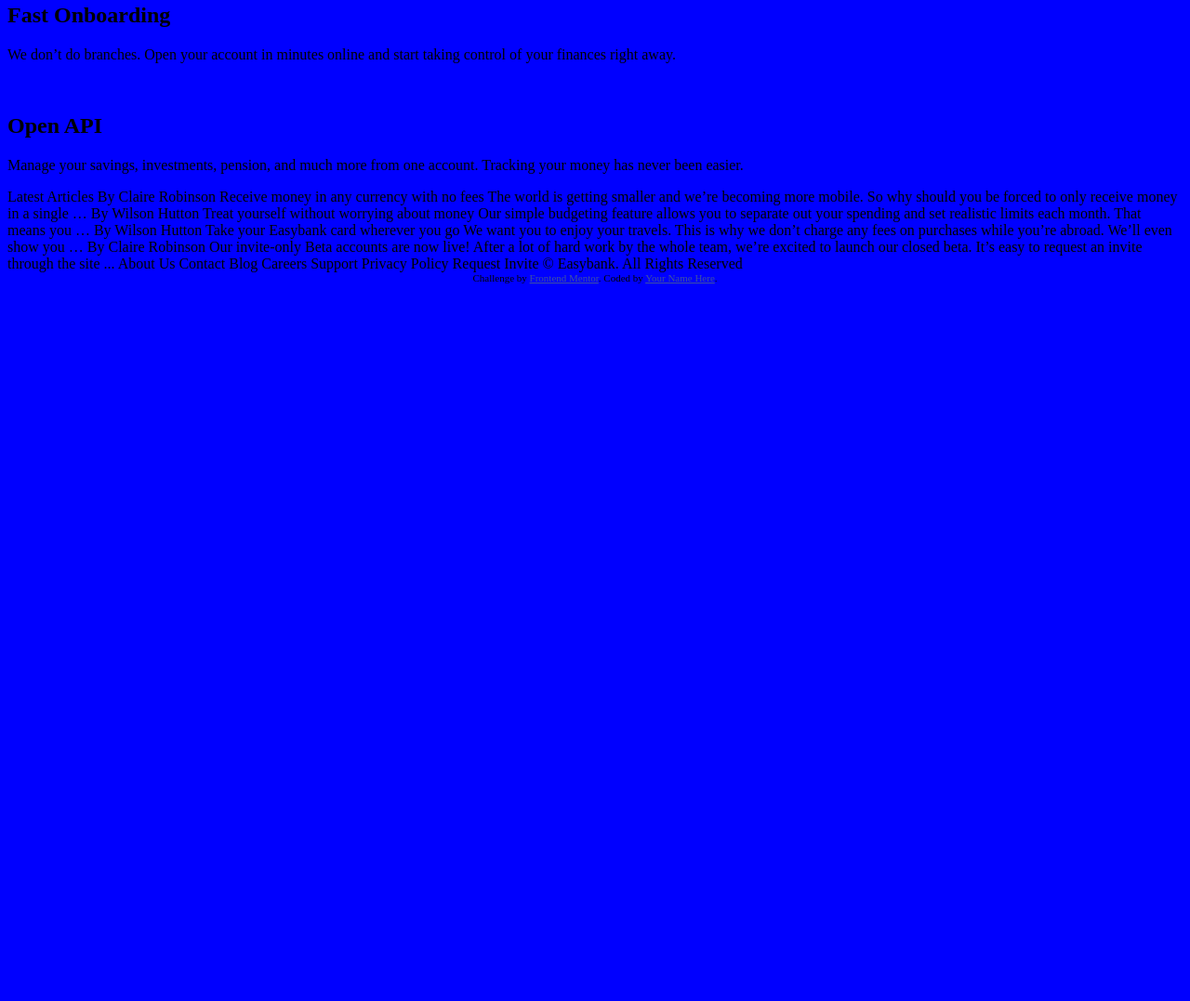
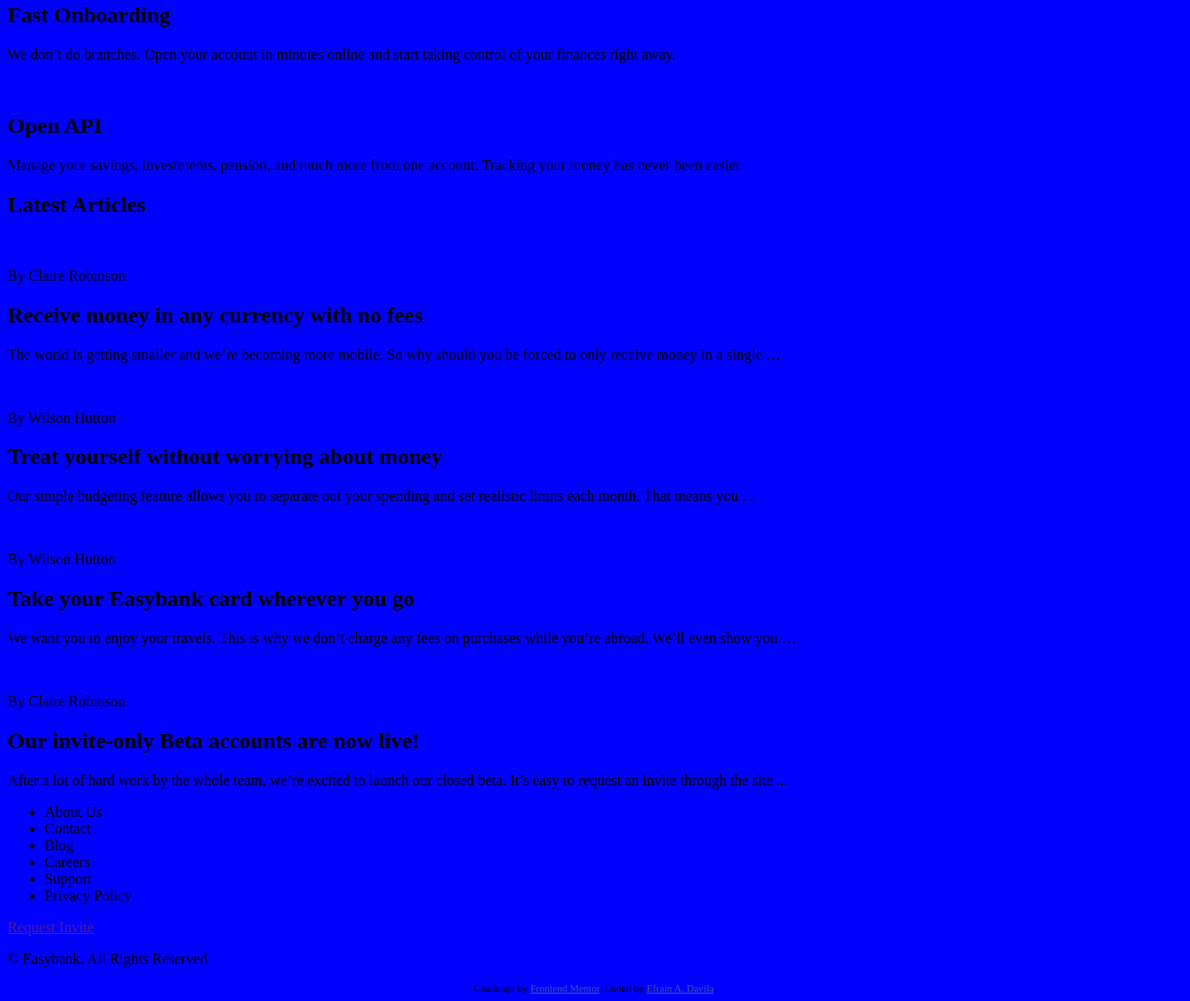
Before and after one commit to EfrainAD/Easybank-landing-page-coding-challenge, a plain HTML site: page index.html in a window 1280 px wide. Shown: the part 660-1737 px from the top of the page at 93% size. Before the commit the page ends 973 px from the top, so only its background shows below. Drawn offline with Linux system fonts and the light colour scheme.

Commit message:
the structer of Latest Articles section added, and footer

```diff
--- a/index.html
+++ b/index.html
@@ -93,26 +93,67 @@
                </p>
             </div>
          </section>
+         <section>
+            <h1>Latest Articles</h1>
+            <div>
+               <img src="" alt="" />
+               <p>By Claire Robinson</p>
+               <h2>Receive money in any currency with no fees</h2>
+               <p>
+                  The world is getting smaller and we’re becoming more mobile.
+                  So why should you be forced to only receive money in a single
+                  …
+               </p>
+            </div>
+            <div>
+               <img src="" alt="" />
+               <p>By Wilson Hutton</p>
+               <h2>Treat yourself without worrying about money</h2>
+               <p>
+                  Our simple budgeting feature allows you to separate out your
+                  spending and set realistic limits each month. That means you …
+               </p>
+            </div>
+            <div>
+               <img src="" alt="" />
+               <p>By Wilson Hutton</p>
+               <h2>Take your Easybank card wherever you go</h2>
+               <p>
+                  We want you to enjoy your travels. This is why we don’t charge
+                  any fees on purchases while you’re abroad. We’ll even show you
+                  …
+               </p>
+            </div>
+            <div>
+               <img src="" alt="" />
+               <p>By Claire Robinson</p>
+               <h2>Our invite-only Beta accounts are now live!</h2>
+               <p>
+                  After a lot of hard work by the whole team, we’re excited to
+                  launch our closed beta. It’s easy to request an invite through
+                  the site ...
+               </p>
+            </div>
+         </section>
       </main>
-
-      Latest Articles By Claire Robinson Receive money in any currency with no
-      fees The world is getting smaller and we’re becoming more mobile. So why
-      should you be forced to only receive money in a single … By Wilson Hutton
-      Treat yourself without worrying about money Our simple budgeting feature
-      allows you to separate out your spending and set realistic limits each
-      month. That means you … By Wilson Hutton Take your Easybank card wherever
-      you go We want you to enjoy your travels. This is why we don’t charge any
-      fees on purchases while you’re abroad. We’ll even show you … By Claire
-      Robinson Our invite-only Beta accounts are now live! After a lot of hard
-      work by the whole team, we’re excited to launch our closed beta. It’s easy
-      to request an invite through the site ... About Us Contact Blog Careers
-      Support Privacy Policy Request Invite © Easybank. All Rights Reserved
+      <footer>
+         <ul>
+            <li>About Us</li>
+            <li>Contact</li>
+            <li>Blog</li>
+            <li>Careers</li>
+            <li>Support</li>
+            <li>Privacy Policy</li>
+         </ul>
+         <a href="" class="btn">Request Invite</a>
+         <p>© Easybank. All Rights Reserved</p>
+      </footer>
 
       <div class="attribution">
          Challenge by
          <a href="https://www.frontendmentor.io?ref=challenge" target="_blank"
             >Frontend Mentor</a
-         >. Coded by <a href="#">Your Name Here</a>.
+         >. Coded by <a href="#">Efrain A. Davila</a>.
       </div>
    </body>
 </html>
```
